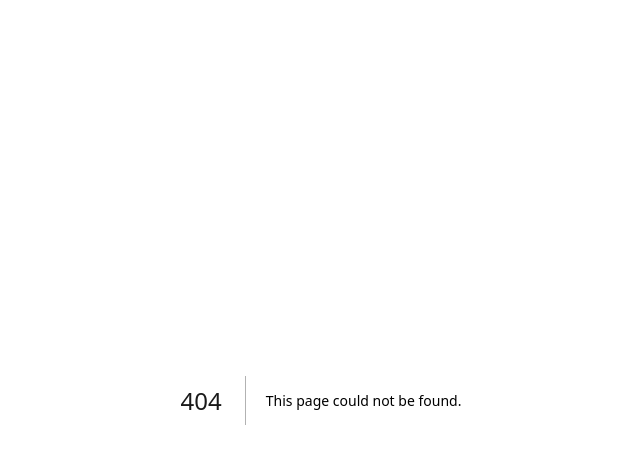
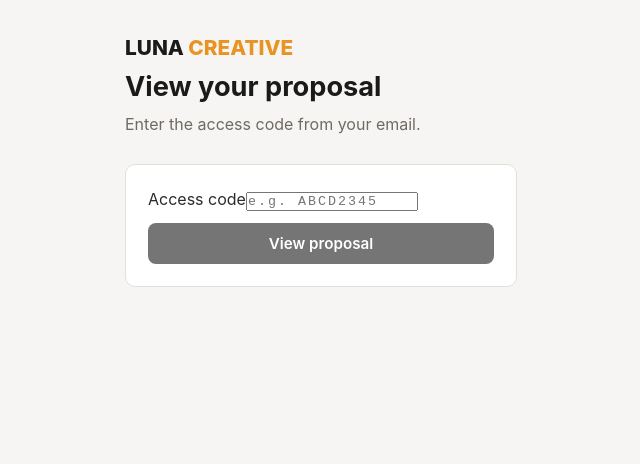
Before and after one commit to imaginativesatellite/droptine-website-pricing-model, a Next.js app: page /proposal in a window 1280 px wide. Before the commit this address had no page. Shown: the top 464 px of the page, without its empty margins (319-959 px from the left). Built offline with nearby package versions, Linux system fonts and the light colour scheme.

Commit message:
Add proposal code-entry page and route home to dashboard
- /proposal: public code-entry to look up a proposal by access code
- Friendly not-found for invalid/pending proposal codes
- Home (/) redirects to /dashboard (which sends guests to login)

```diff
--- /dev/null
+++ b/src/app/proposal/page.tsx
@@ -0,0 +1,41 @@
+"use client";
+
+import { useState } from "react";
+import { useRouter } from "next/navigation";
+
+export default function ProposalLookup() {
+  const [code, setCode] = useState("");
+  const router = useRouter();
+
+  const go = (e: React.FormEvent) => {
+    e.preventDefault();
+    const c = code.trim().toUpperCase();
+    if (c) router.push(`/proposal/${c}`);
+  };
+
+  return (
+    <div className="container" style={{ maxWidth: 440 }}>
+      <div style={{ fontWeight: 800, fontSize: "1.3rem", color: "var(--charcoal)", marginBottom: 4 }}>
+        LUNA <span style={{ color: "var(--gold)" }}>CREATIVE</span>
+      </div>
+      <h1>View your proposal</h1>
+      <p className="lede">Enter the access code from your email.</p>
+
+      <form onSubmit={go} className="card">
+        <label className="qlabel" htmlFor="code">Access code</label>
+        <input
+          id="code"
+          value={code}
+          onChange={(e) => setCode(e.target.value.toUpperCase())}
+          placeholder="e.g. ABCD2345"
+          autoCapitalize="characters"
+          autoComplete="off"
+          style={{ letterSpacing: 2, fontFamily: "monospace" }}
+        />
+        <button type="submit" className="btn-primary" style={{ marginTop: 12, width: "100%" }} disabled={!code.trim()}>
+          View proposal
+        </button>
+      </form>
+    </div>
+  );
+}
```
Also changed, not shown: src/app/page.tsx (+3 -27 lines), src/app/proposal/[code]/not-found.tsx (added, +11 -0 lines).
